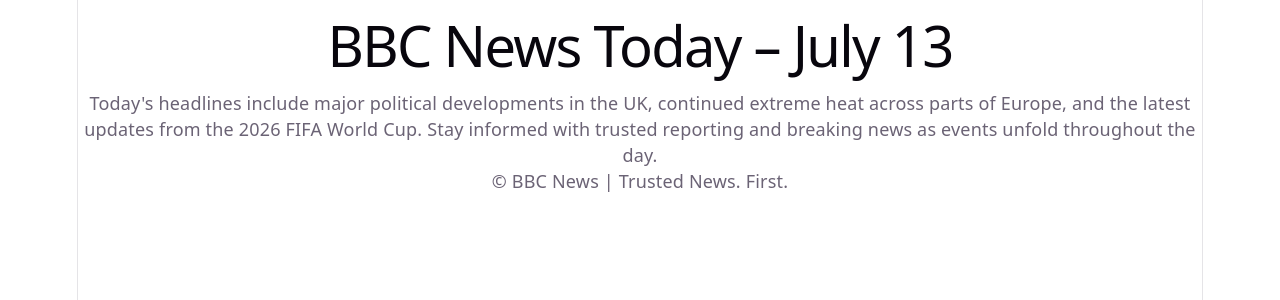
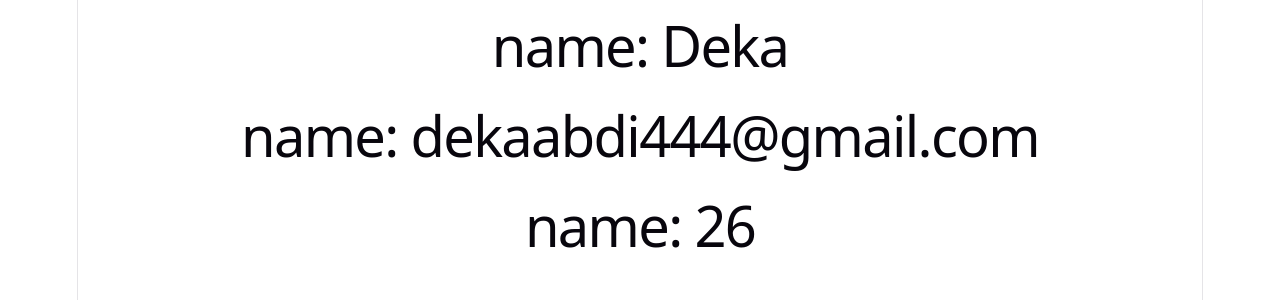
Before and after one commit to Deka4959/React-Exercise, a React (Vite) app: page / in a window 1280 px wide. Shown: the top 300 px of the page. Built offline with nearby package versions, Linux system fonts and the light colour scheme.

Commit message:
Exercise 3

```diff
--- a/src/App.jsx
+++ b/src/App.jsx
@@ -1,8 +1,23 @@
-import Blogg from "./Blogg";
+
+import  UserCard from './UserCard'
 
 function App() {
+
+
+
+
+
   return (
-    <Blogg />
+<>
+    <UserCard  name  = "Deka"/>
+     <UserCard  name = "dekaabdi444@gmail.com"/>
+     <UserCard  name = "26"/>
+
+
+
+</>
+
+
   );
 }
 
--- a/src/UserCard.jsx
+++ b/src/UserCard.jsx
@@ -1,14 +1,20 @@
+const UserCard=(props)=>{
 
 
-const UserCard =()=>{
+
+
     return(
-<>
-    <h2>Deka Abdulkadir</h2>
-    <p>Dekaabd@gmail.c0m</p>
-    </>
-    )
+
+        <h1>name: {props.name}</h1>
+
+
+
+
+
+
+    );
+
 
 
 }
-
-export default UserCard;
+export default UserCard
```
